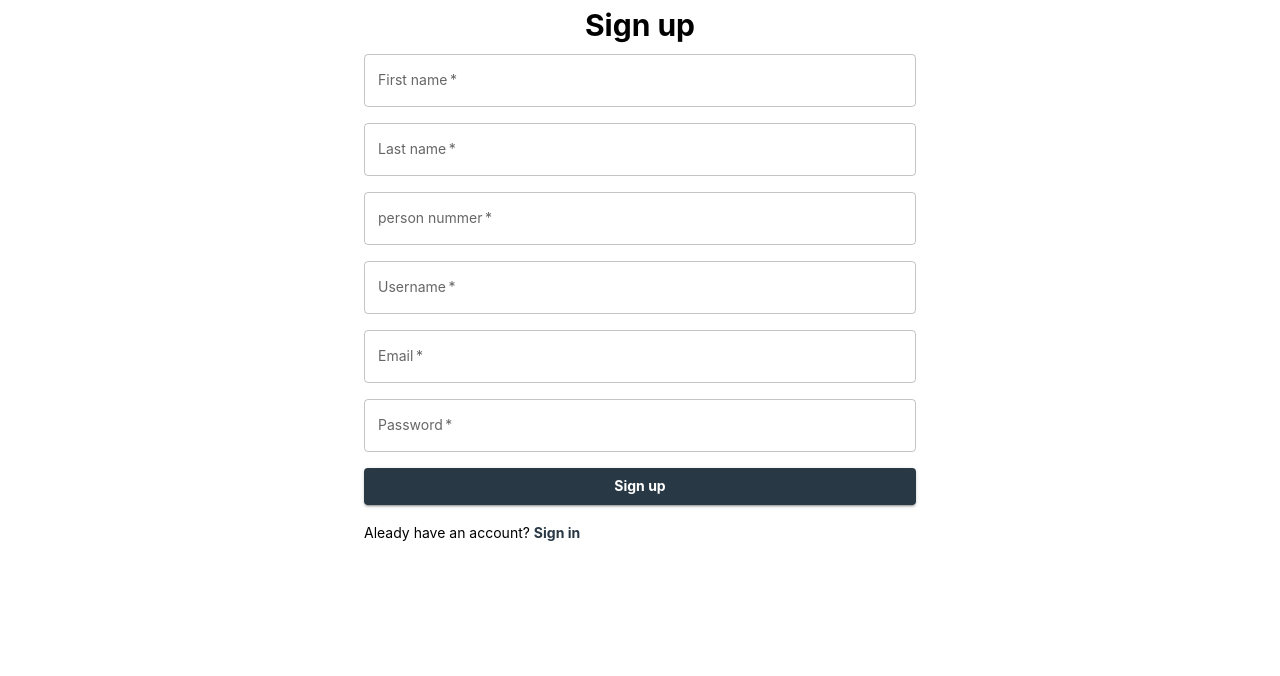
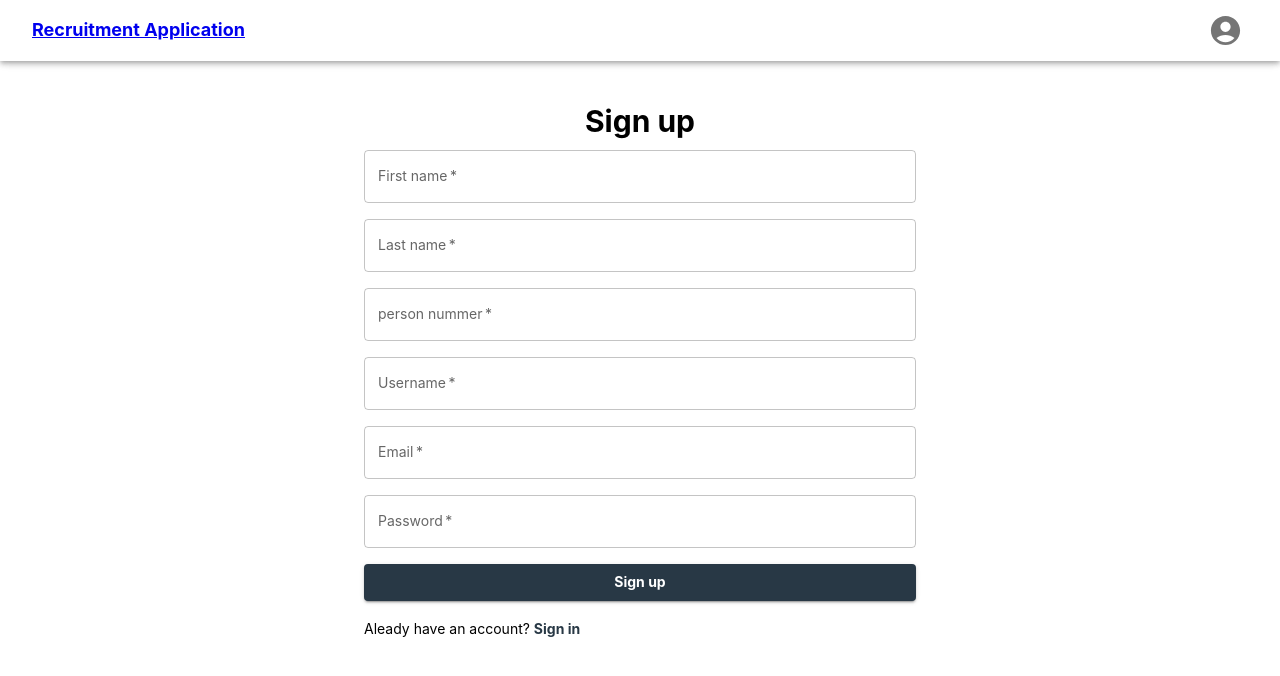
Before and after one commit to Hannils/IV1201-Project, a React (Vite) app in the folder frontend/: page /signup in a window 1280 px wide. Shown: the top 676 px of the page. Built offline with nearby package versions, Linux system fonts and the light colour scheme; no server answers.

Commit message:
Fixed layout and userAvatar

```diff
--- a/frontend/src/components/Layout.tsx
+++ b/frontend/src/components/Layout.tsx
@@ -1,11 +1,116 @@
-import React from 'react'
-import { Container } from '@mui/material'
-import { Outlet } from 'react-router-dom'
+import { AccountCircleRounded, LogoutRounded } from '@mui/icons-material'
+import {
+  AppBar,
+  Avatar,
+  Box,
+  Container,
+  Divider,
+  IconButton,
+  ListItemIcon,
+  Menu,
+  MenuItem,
+  MenuItemProps,
+  Stack,
+  Typography,
+} from '@mui/material'
+import React, {
+  ReactElement,
+  useRef,
+  useState,
+} from 'react'
+import { Link, Outlet, useNavigate, useRevalidator } from 'react-router-dom'
 
-export default function Layout({ children }: any) {
+import useUser from '../util/auth'
+import UserAvatar from './UserAvatar'
+
+interface LayoutProps {
+  children?: ReactElement
+}
+
+export default function Layout(props: LayoutProps) {
+  const { children } = props
+  const [user] = useUser()
+  const navigate = useNavigate()
+
+  const [isProfileOpen, setIsProfileOpen] = useState<boolean>(false)
+  const avatarRef = useRef(null)
+
+  function onClicker(cb?: CallableFunction): React.MouseEventHandler {
+    return (e) => {
+      setIsProfileOpen(false)
+      cb !== undefined && cb(e)
+    }
+  }
+
   return (
-    <Container>
-      <Outlet />
-    </Container>
+    <Box pt={12}>
+      <AppBar sx={{ zIndex: 100 }}>
+        <Stack
+          px={4}
+          py={1}
+          flexDirection="row"
+          justifyContent="space-between"
+          alignItems="center"
+        >
+          <Link to="/">
+            <Typography variant="h4" component="span">
+              Recruitment Application
+            </Typography>
+          </Link>
+          <IconButton size="small" ref={avatarRef} onClick={() => setIsProfileOpen(true)}>
+            {user === null ? (
+              <AccountCircleRounded fontSize="large" />
+            ) : (
+              <UserAvatar user={user} />
+            )}
+          </IconButton>
+        </Stack>
+        <Menu
+          PaperProps={{
+            sx: { maxWidth: 300, width: '75%' },
+          }}
+          anchorEl={avatarRef.current}
+          id="account-menu"
+          open={isProfileOpen}
+          onClose={() => setIsProfileOpen(false)}
+        >
+          <MenuItem disabled sx={{ pointerEvents: 'none' }}>
+            {user === null
+              ? 'Not signed in'
+              : `Signed in as ${user.username || user.email}`}
+          </MenuItem>
+          <Divider />
+          {user === null ? (
+            <MenuItem component={Link} to="/signin" onClick={onClicker()}>
+              Sign in
+            </MenuItem>
+          ) : (
+            <MenuItem component={Link} to="/account" onClick={onClicker()}>
+              <ListItemIcon>
+                <AccountCircleRounded />
+              </ListItemIcon>
+              Account
+            </MenuItem>
+          )}
+          {user === null ? (
+            <MenuItem component={Link} to="/signup" onClick={onClicker()}>
+              Create an account
+            </MenuItem>
+          ) : (
+            <MenuItem
+              onClick={onClicker(() => navigate('/signin'))}
+            >
+              <ListItemIcon>
+                <LogoutRounded fontSize="small" />
+              </ListItemIcon>
+              Sign out
+            </MenuItem>
+          )}
+        </Menu>
+      </AppBar>
+      <Container>
+        <Outlet />
+      </Container>
+    </Box>
   )
 }
--- /dev/null
+++ b/frontend/src/components/UserAvatar.tsx
@@ -0,0 +1,40 @@
+import { Avatar, AvatarProps, Skeleton } from '@mui/material'
+import React, { forwardRef, useMemo } from 'react'
+import { Person } from '../util/Types'
+
+interface UserAvatarProps extends AvatarProps {
+  user: Person
+  isLoading?: boolean
+}
+
+export default forwardRef<HTMLDivElement, UserAvatarProps>(function UserAvatar(
+  { user, isLoading, ...props },
+  ref,
+) {
+  const initials = useMemo<string>(
+    () =>
+      user === null || user.username === null ? '' : getInitials(user.username),
+    [user],
+  )
+
+  if (isLoading) {
+    return (
+      <Avatar sx={{ bgcolor: 'transparent' }}>
+        <Skeleton variant="circular" animation="wave" width="100%" height="100%" />
+      </Avatar>
+    )
+  }
+
+  return (
+    <Avatar ref={ref} {...props}>
+      {initials}
+    </Avatar>
+  )
+})
+
+function getInitials(name: string): string {
+  const rgx = new RegExp(/(\p{L}{1})\p{L}+/, 'gu')
+  const initials = [...name.matchAll(rgx)] || []
+
+  return ((initials.shift()?.[1] || '') + (initials.pop()?.[1] || '')).toUpperCase()
+}
--- a/frontend/src/pages/Home/Home.tsx
+++ b/frontend/src/pages/Home/Home.tsx
@@ -7,5 +7,5 @@ import RecruiterHome from './RecruiterHome/RecruiterHome'
 export default function Home() {
   const [user] = useUser()
   if (user === null) return null
-  return user.role === 'recruiter' ? <ApplicantHome /> : <RecruiterHome />
+  return user.role === 'recruiter' ? <RecruiterHome /> : <ApplicantHome />
 }
```
